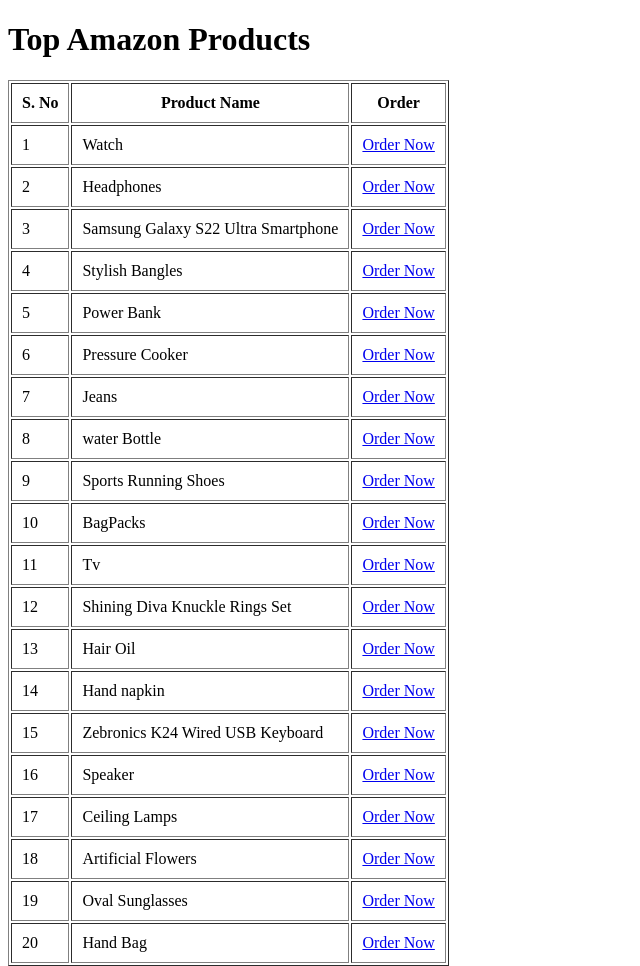
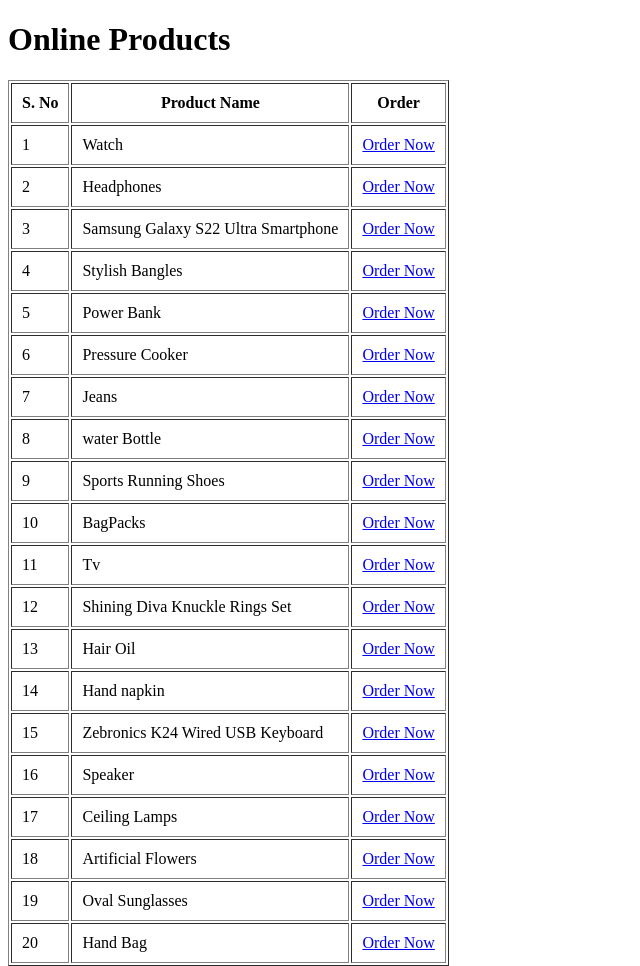
Before and after one commit to Mounika4438/Tables, a plain HTML site: page Products.html in a window 1280 px wide. Shown: the whole page, without its empty margins (0-640 px from the left). Drawn offline with Linux system fonts and the light colour scheme.

Commit message:
Update Products.html

```diff
--- a/Products.html
+++ b/Products.html
@@ -4,7 +4,7 @@
     <title>Top Amazon Products</title>
 </head>
 <body>
-    <h1>Top Amazon Products</h1>
+    <h1>Online Products</h1>
     <table border="1" cellpadding="10">
         <thead>
             <tr>
```
